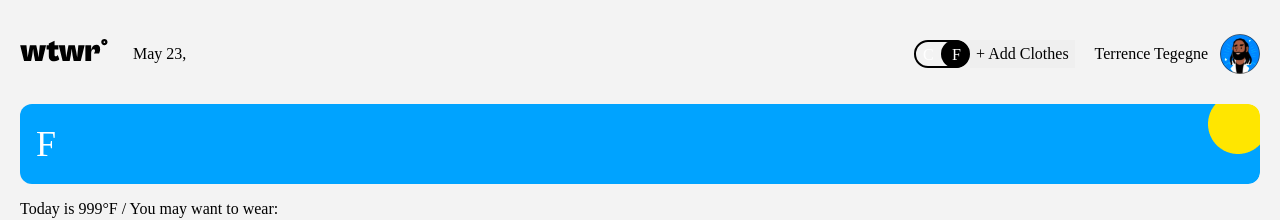
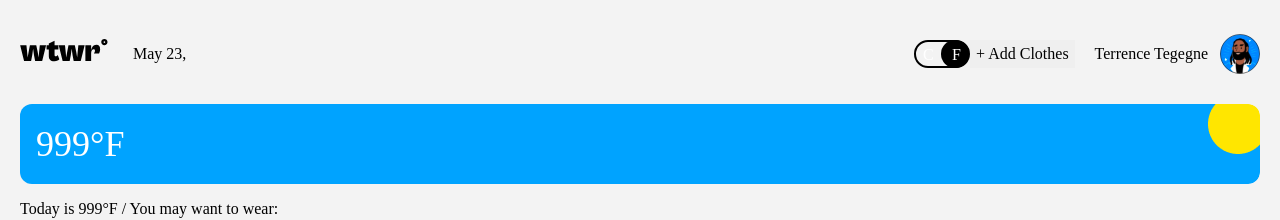
Before and after one commit to Juanpcd27/se_project_react, a React (Vite) app: page / in a window 1280 px wide. Shown: the top 220 px of the page. Built offline with nearby package versions, Linux system fonts and the light colour scheme; no server answers; data requests are answered from the project's data file; a web font is replaced by a local one.

Commit message:
p11fix.1

```diff
--- a/db.json
+++ b/db.json
@@ -75,6 +75,12 @@
     {
       "name": "as",
       "_id": 19
+    },
+    {
+      "name": "Shorts",
+      "imageUrl": "https://practicum-content.s3.us-west-1.amazonaws.com/software-engineer/wtwr-project/Shorts.png?etag=d728c496643f610de8d8fea92dd915ba",
+      "weather": "warm",
+      "_id": 20
     }
   ]
 }
--- a/src/components/App/Main.jsx
+++ b/src/components/App/Main.jsx
@@ -10,7 +10,7 @@ import { useMemo, useContext } from "react";
 
 function Main({ weatherData, handleCardClick, clothingItems }) {
   const { currentTemperatureUnit } = useContext(CurrentTemperatureUnitContext);
-  const temp = weatherData?.filteredData?.[currentTemperatureUnit] || 999;
+  const temp = weatherData?.weather?.temp?.[currentTemperatureUnit] || 999;
 
   const weatherType = useMemo(() => {
     if (temp > 86) {
--- a/src/components/Main/WeatherCard.jsx
+++ b/src/components/Main/WeatherCard.jsx
@@ -1,15 +1,8 @@
 import "./WeatherCard.css";
 import { weatherOptions } from "../../utils/constants";
 import weatherImage from "../../images/day/clear.png";
-import {
-  CurrentTemperatureUnitContext,
-  DummyComponent,
-} from "../../contexts/CurrentTemperatureUnitContext";
-import { useContext } from "react";
 
 function WeatherCard({ weatherData }) {
-  const { currentTemperatureUnit } = useContext(CurrentTemperatureUnitContext);
-
   const filteredOptions = weatherOptions.filter((option) => {
     return (
       option.day === weatherData.isDay &&
@@ -21,7 +14,7 @@ function WeatherCard({ weatherData }) {
 
   return (
     <section className="weather__card">
-      <p className="weather__text">{currentTemperatureUnit}</p>
+      <p className="weather__text">{weatherData}°F</p>
       <img
         className="weather__image"
         src={weatherImage} //weatherOption?.url}
--- a/src/components/ToggleSwitch/ToggleSwitch.jsx
+++ b/src/components/ToggleSwitch/ToggleSwitch.jsx
@@ -3,12 +3,6 @@ import "./ToggleSwitch.css";
 import { CurrentTemperatureUnitContext } from "../../contexts/CurrentTemperatureUnitContext";
 
 function ToggleSwitch() {
-  //   const [currentTemperatureUnit, handleToggleSwitchChange] = useState("C");
-
-  //   const handleChange = (e) => {
-  //     if (currentTemperatureUnit === "C") handleToggleSwitchChange("F");
-  //     if (currentTemperatureUnit === "F") handleToggleSwitchChange("C");
-  //   };
   const { currentTemperatureUnit, handleToggleSwitchChange } = useContext(
     CurrentTemperatureUnitContext
   );
```
